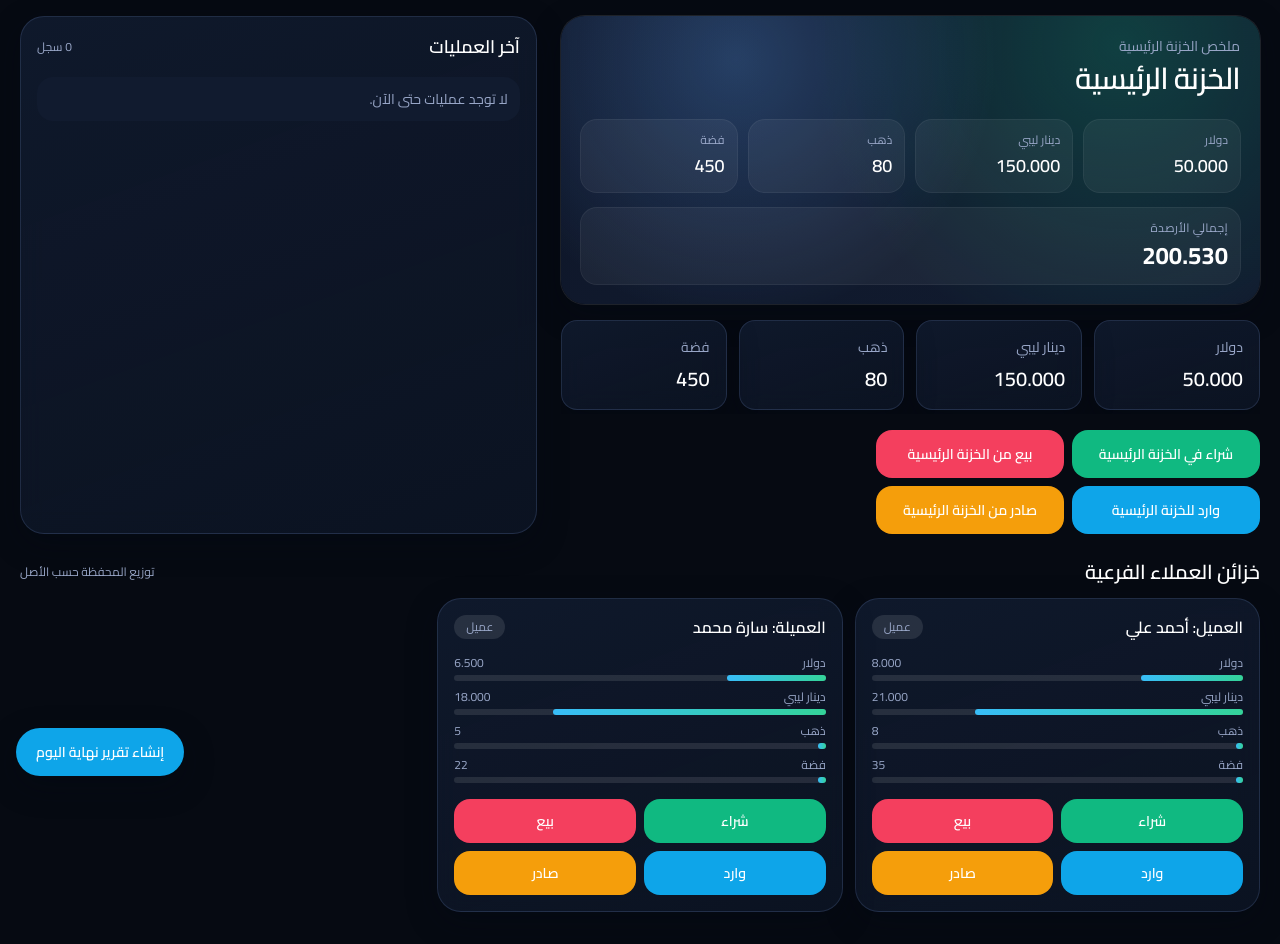
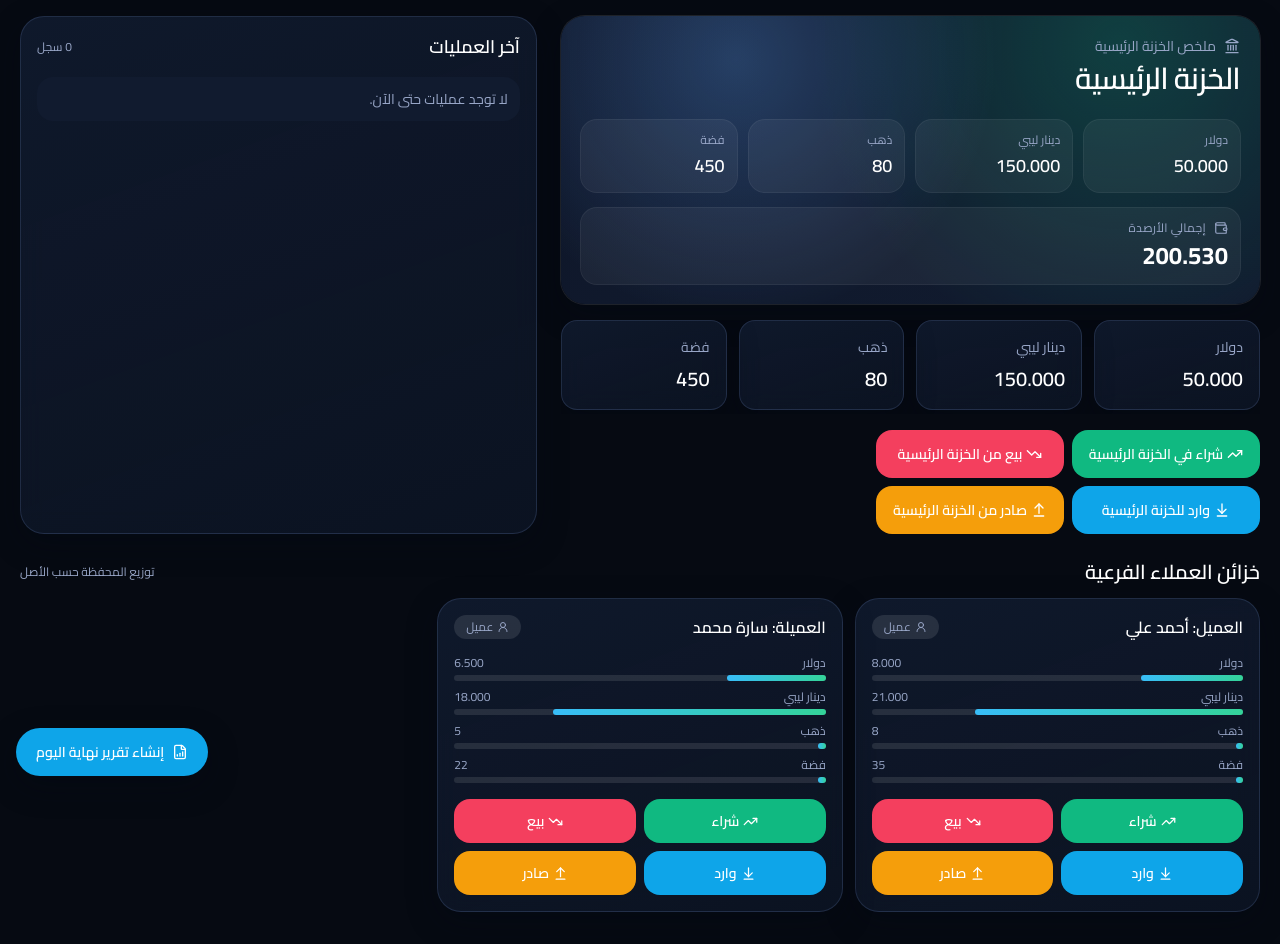
Before and after one commit to im0x217/WahabApp, a Next.js app: page / in a window 1280 px wide. Built offline with nearby package versions, Linux system fonts and the light colour scheme.

Commit message:
Add UI icons across dashboard and actions

```diff
--- a/package.json
+++ b/package.json
@@ -8,6 +8,7 @@
     "start": "next start"
   },
   "dependencies": {
+    "lucide-react": "^0.577.0",
     "next": "^14.2.16",
     "pocketbase": "^0.25.0",
     "react": "^18.2.0",
--- a/src/app/page.tsx
+++ b/src/app/page.tsx
@@ -9,6 +9,7 @@ import { TradeSheet } from '@/components/trade-sheet'
 import { VaultHero } from '@/components/vault-hero'
 import { buildEodSummary, formatDateTime, formatCurrency, getAssetLabel, getTradeLabel, seedVaults } from '@/lib/trading'
 import { AssetType, TradeType, Transaction, Vault } from '@/types/trading'
+import { ArrowDownToLine, ArrowUpFromLine, FileBarChart, TrendingDown, TrendingUp } from 'lucide-react'
 
 export default function HomePage() {
   const [vaults, setVaults] = useState<Vault[]>(seedVaults)
@@ -192,27 +193,27 @@ export default function HomePage() {
           <div className="mt-4 grid grid-cols-2 gap-2 sm:max-w-sm">
             <button
               onClick={() => openTrade(mainVault.id, 'Buy')}
-              className="rounded-2xl bg-emerald-500 px-4 py-3.5 text-sm font-semibold text-white transition hover:bg-emerald-400 active:scale-[0.98]"
+              className="inline-flex items-center justify-center gap-1 rounded-2xl bg-emerald-500 px-4 py-3.5 text-sm font-semibold text-white transition hover:bg-emerald-400 active:scale-[0.98]"
             >
-              شراء في الخزنة الرئيسية
+              <TrendingUp size={16} />شراء في الخزنة الرئيسية
             </button>
             <button
               onClick={() => openTrade(mainVault.id, 'Sell')}
-              className="rounded-2xl bg-rose-500 px-4 py-3.5 text-sm font-semibold text-white transition hover:bg-rose-400 active:scale-[0.98]"
+              className="inline-flex items-center justify-center gap-1 rounded-2xl bg-rose-500 px-4 py-3.5 text-sm font-semibold text-white transition hover:bg-rose-400 active:scale-[0.98]"
             >
-              بيع من الخزنة الرئيسية
+              <TrendingDown size={16} />بيع من الخزنة الرئيسية
             </button>
             <button
               onClick={() => openTrade(mainVault.id, 'Incoming')}
-              className="rounded-2xl bg-sky-500 px-4 py-3.5 text-sm font-semibold text-white transition hover:bg-sky-400 active:scale-[0.98]"
+              className="inline-flex items-center justify-center gap-1 rounded-2xl bg-sky-500 px-4 py-3.5 text-sm font-semibold text-white transition hover:bg-sky-400 active:scale-[0.98]"
             >
-              وارد للخزنة الرئيسية
+              <ArrowDownToLine size={16} />وارد للخزنة الرئيسية
             </button>
             <button
               onClick={() => openTrade(mainVault.id, 'Outgoing')}
-              className="rounded-2xl bg-amber-500 px-4 py-3.5 text-sm font-semibold text-white transition hover:bg-amber-400 active:scale-[0.98]"
+              className="inline-flex items-center justify-center gap-1 rounded-2xl bg-amber-500 px-4 py-3.5 text-sm font-semibold text-white transition hover:bg-amber-400 active:scale-[0.98]"
             >
-              صادر من الخزنة الرئيسية
+              <ArrowUpFromLine size={16} />صادر من الخزنة الرئيسية
             </button>
           </div>
         </section>
@@ -270,10 +271,10 @@ export default function HomePage() {
       <button
         type="button"
         onClick={() => setShowReport((prev) => !prev)}
-        className="fixed bottom-20 left-4 z-40 rounded-full bg-sky-500 px-5 py-3.5 text-sm font-semibold text-white shadow-soft transition hover:bg-sky-400 active:scale-[0.98] sm:bottom-6"
+        className="fixed bottom-20 left-4 z-40 inline-flex items-center gap-2 rounded-full bg-sky-500 px-5 py-3.5 text-sm font-semibold text-white shadow-soft transition hover:bg-sky-400 active:scale-[0.98] sm:bottom-6"
         aria-label="إنشاء تقرير نهاية اليوم"
       >
-        إنشاء تقرير نهاية اليوم
+        <FileBarChart size={16} />إنشاء تقرير نهاية اليوم
       </button>
 
       <EodReport rows={reportRows} open={showReport} />
--- a/src/components/bottom-nav.tsx
+++ b/src/components/bottom-nav.tsx
@@ -1,10 +1,12 @@
+import { BarChart3, LayoutGrid, UsersRound } from 'lucide-react'
+
 export function BottomNav() {
   return (
     <nav className="fixed inset-x-0 bottom-0 z-40 border-t border-fintech-border bg-fintech-panel/95 px-4 py-2 backdrop-blur sm:hidden" aria-label="تنقل الجوال">
       <ul className="grid grid-cols-3 gap-2 text-xs text-fintech-muted">
-        <li className="rounded-xl bg-white/5 px-3 py-2 text-center text-fintech-text">الرئيسية</li>
-        <li className="rounded-xl bg-transparent px-3 py-2 text-center">العملاء</li>
-        <li className="rounded-xl bg-transparent px-3 py-2 text-center">التقرير</li>
+        <li className="flex items-center justify-center gap-1 rounded-xl bg-white/5 px-3 py-2 text-center text-fintech-text"><LayoutGrid size={14} />الرئيسية</li>
+        <li className="flex items-center justify-center gap-1 rounded-xl bg-transparent px-3 py-2 text-center"><UsersRound size={14} />العملاء</li>
+        <li className="flex items-center justify-center gap-1 rounded-xl bg-transparent px-3 py-2 text-center"><BarChart3 size={14} />التقرير</li>
       </ul>
     </nav>
   )
--- a/src/components/client-vault-card.tsx
+++ b/src/components/client-vault-card.tsx
@@ -1,5 +1,6 @@
 import { formatCurrency, getAssetLabel } from '@/lib/trading'
 import { ASSETS, AssetType, Vault } from '@/types/trading'
+import { ArrowDownToLine, ArrowUpFromLine, TrendingDown, TrendingUp, UserRound } from 'lucide-react'
 
 interface ClientVaultCardProps {
   vault: Vault
@@ -16,7 +17,7 @@ export function ClientVaultCard({ vault, onBuy, onSell, onIncoming, onOutgoing }
     <article className="glass rounded-3xl p-4 transition duration-300 hover:translate-y-[-2px]" aria-label={`خزنة العميل ${vault.name}`}>
       <div className="flex items-center justify-between gap-3">
         <h3 className="text-base font-semibold text-white">{vault.name}</h3>
-        <span className="rounded-full bg-white/10 px-3 py-1 text-xs text-fintech-muted">عميل</span>
+        <span className="inline-flex items-center gap-1 rounded-full bg-white/10 px-3 py-1 text-xs text-fintech-muted"><UserRound size={12} />عميل</span>
       </div>
 
       <div className="mt-4 space-y-2">
@@ -41,30 +42,30 @@ export function ClientVaultCard({ vault, onBuy, onSell, onIncoming, onOutgoing }
         <button
           type="button"
           onClick={() => onBuy(vault.id)}
-          className="rounded-2xl bg-emerald-500 px-4 py-3 text-sm font-semibold text-white transition hover:bg-emerald-400 active:scale-[0.98]"
+          className="inline-flex items-center justify-center gap-1 rounded-2xl bg-emerald-500 px-4 py-3 text-sm font-semibold text-white transition hover:bg-emerald-400 active:scale-[0.98]"
         >
-          شراء
+          <TrendingUp size={15} />شراء
         </button>
         <button
           type="button"
           onClick={() => onSell(vault.id)}
-          className="rounded-2xl bg-rose-500 px-4 py-3 text-sm font-semibold text-white transition hover:bg-rose-400 active:scale-[0.98]"
+          className="inline-flex items-center justify-center gap-1 rounded-2xl bg-rose-500 px-4 py-3 text-sm font-semibold text-white transition hover:bg-rose-400 active:scale-[0.98]"
         >
-          بيع
+          <TrendingDown size={15} />بيع
         </button>
         <button
           type="button"
           onClick={() => onIncoming(vault.id)}
-          className="rounded-2xl bg-sky-500 px-4 py-3 text-sm font-semibold text-white transition hover:bg-sky-400 active:scale-[0.98]"
+          className="inline-flex items-center justify-center gap-1 rounded-2xl bg-sky-500 px-4 py-3 text-sm font-semibold text-white transition hover:bg-sky-400 active:scale-[0.98]"
         >
-          وارد
+          <ArrowDownToLine size={15} />وارد
         </button>
         <button
           type="button"
           onClick={() => onOutgoing(vault.id)}
-          className="rounded-2xl bg-amber-500 px-4 py-3 text-sm font-semibold text-white transition hover:bg-amber-400 active:scale-[0.98]"
+          className="inline-flex items-center justify-center gap-1 rounded-2xl bg-amber-500 px-4 py-3 text-sm font-semibold text-white transition hover:bg-amber-400 active:scale-[0.98]"
         >
-          صادر
+          <ArrowUpFromLine size={15} />صادر
         </button>
       </div>
     </article>
--- a/src/components/eod-report.tsx
+++ b/src/components/eod-report.tsx
@@ -1,5 +1,6 @@
 import { EodSummaryRow } from '@/types/trading'
 import { formatCurrency, getAssetLabel } from '@/lib/trading'
+import { ChartColumnBig } from 'lucide-react'
 
 interface EodReportProps {
   rows: EodSummaryRow[]
@@ -12,7 +13,7 @@ export function EodReport({ rows, open }: EodReportProps) {
   return (
     <section className="glass mt-5 rounded-3xl p-4" aria-live="polite" aria-label="تقرير نهاية اليوم">
       <div className="mb-3 flex items-center justify-between">
-        <h2 className="text-lg font-semibold text-white">ملخص نهاية اليوم</h2>
+        <h2 className="flex items-center gap-2 text-lg font-semibold text-white"><ChartColumnBig size={18} />ملخص نهاية اليوم</h2>
         <span className="rounded-full bg-primary/20 px-3 py-1 text-xs text-sky-300">محسوب تلقائيًا</span>
       </div>
 
--- a/src/components/vault-hero.tsx
+++ b/src/components/vault-hero.tsx
@@ -1,5 +1,6 @@
 import { Vault } from '@/types/trading'
 import { formatCurrency, getAssetLabel } from '@/lib/trading'
+import { Landmark, Wallet } from 'lucide-react'
 
 interface VaultHeroProps {
   vault: Vault
@@ -13,7 +14,7 @@ export function VaultHero({ vault }: VaultHeroProps) {
       aria-labelledby="main-vault-title"
       className="rounded-3xl bg-hero p-5 shadow-soft ring-1 ring-white/10 transition duration-300 hover:translate-y-[-2px]"
     >
-      <p className="text-sm text-fintech-muted">ملخص الخزنة الرئيسية</p>
+      <p className="flex items-center gap-2 text-sm text-fintech-muted"><Landmark size={16} />ملخص الخزنة الرئيسية</p>
       <h1 id="main-vault-title" className="mt-1 text-2xl font-semibold tracking-tight text-white sm:text-3xl">
         {vault.name}
       </h1>
@@ -26,7 +27,7 @@ export function VaultHero({ vault }: VaultHeroProps) {
         ))}
       </div>
       <div className="mt-4 rounded-2xl bg-white/5 p-3 ring-1 ring-white/10">
-        <p className="text-xs tracking-wide text-fintech-muted">إجمالي الأرصدة</p>
+        <p className="flex items-center gap-2 text-xs tracking-wide text-fintech-muted"><Wallet size={14} />إجمالي الأرصدة</p>
         <p className="numeric mt-1 text-2xl font-bold text-white">{formatCurrency(totalHoldings)}</p>
       </div>
     </section>
```
Also changed, not shown: 1 other file (tests, documents, lock files or other folders).
